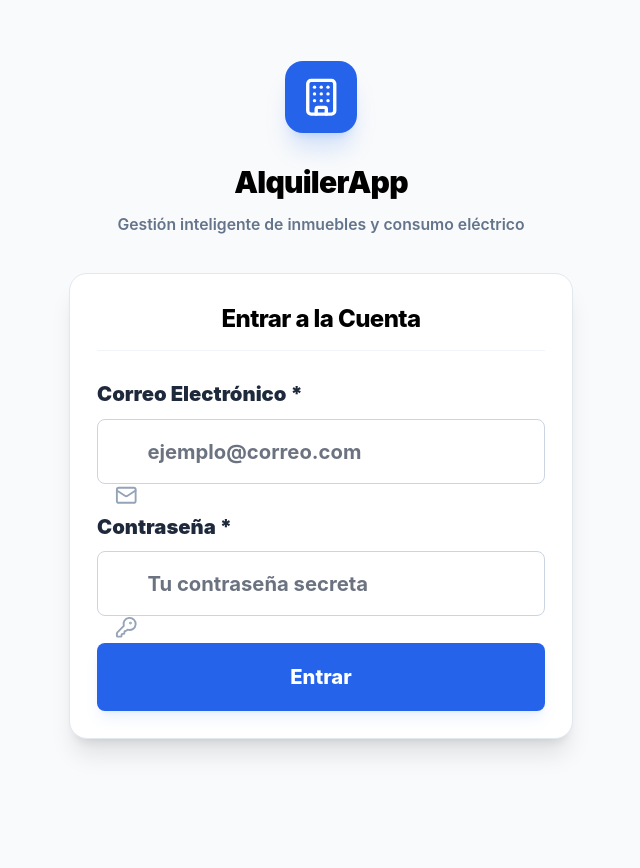
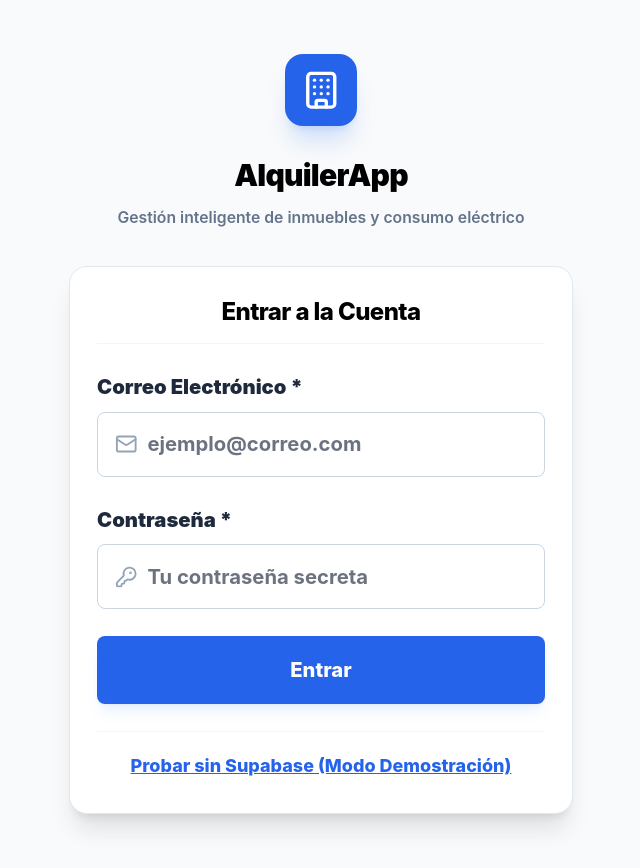
Before and after one commit to acastroascencio/appalquilerv2, a React (Vite) app in the folder movil/: page / in a window 1280 px wide. Shown: the whole page, without its empty margins (319-959 px from the left). Before the commit the page ends 800 px from the top, so only its background shows below. Built offline with nearby package versions, Linux system fonts and the light colour scheme.

Commit message:
style: fix icon vertical centering alignment in Login and add demo mode bypass button

```diff
--- a/movil/src/components/Login.jsx
+++ b/movil/src/components/Login.jsx
@@ -91,7 +91,7 @@ export default function Login({ setSesionActiva }) {
                   autoComplete="email"
                   required
                 />
-                <Mail className="absolute left-4 top-4.5 h-5 w-5 text-slate-400" aria-hidden="true" />
+                <Mail className="absolute left-4 top-1/2 -translate-y-1/2 h-5 w-5 text-slate-400" aria-hidden="true" />
               </div>
             </div>
 
@@ -106,12 +106,12 @@ export default function Login({ setSesionActiva }) {
                   type="password"
                   className="campo-entrada-gigante pl-11"
                   placeholder="Tu contraseña secreta"
-                  value={clave}
+                  value={correo ? clave : ""} // evita auto-completados molestos
                   onChange={(e) => setClave(e.target.value)}
                   autoComplete="current-password"
                   required
                 />
-                <KeyRound className="absolute left-4 top-4.5 h-5 w-5 text-slate-400" aria-hidden="true" />
+                <KeyRound className="absolute left-4 top-1/2 -translate-y-1/2 h-5 w-5 text-slate-400" aria-hidden="true" />
               </div>
             </div>
 
@@ -131,6 +131,17 @@ export default function Login({ setSesionActiva }) {
               )}
             </button>
 
+            {/* Botón de Entrada de Demostración */}
+            <div className="text-center pt-3 border-t border-slate-100 mt-4">
+              <button
+                type="button"
+                onClick={() => setSesionActiva({ user: { id: "admin-prueba-id" } })}
+                className="text-base font-extrabold text-blue-600 hover:text-blue-800 underline focus:ring-4 focus:ring-blue-100 rounded-md px-3 py-1.5 transition-all duration-150"
+              >
+                Probar sin Supabase (Modo Demostración)
+              </button>
+            </div>
+
           </form>
         </section>
       </div>
```
